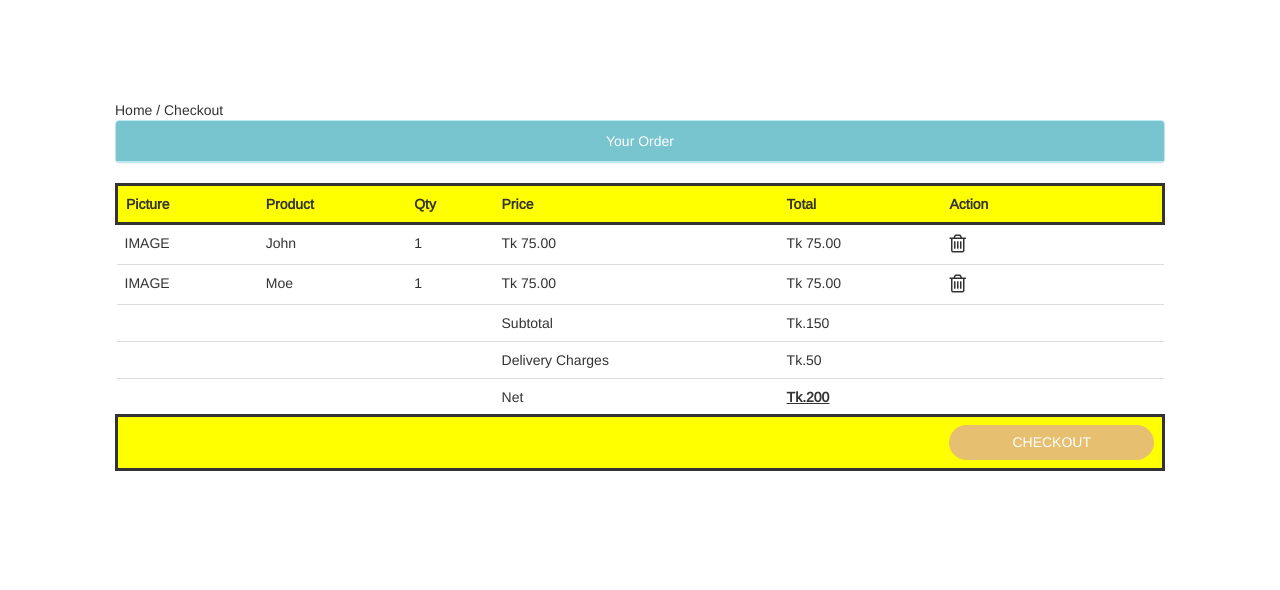
After one commit to mazba07/newDB, a PHP site: page /checkout.php in a window 1280 px wide. The commit adds this page. Shown: the top 590 px of the page. Run offline with PHP 8.4, Linux system fonts and the light colour scheme; style sheets or scripts are compiled from the project's sources; some libraries are stand-ins or nearby versions.

Commit message:
Checkout 1

```diff
--- /dev/null
+++ b/checkout.php
@@ -0,0 +1,99 @@
+<!DOCTYPE html>
+<html xmlns="http://www.w3.org/1999/html">
+<head>
+    <link href="resources/css/bootstrap.css" rel='stylesheet' type='text/css' />
+    <script src="resources/js/jquery.min.js"></script>
+    <script src="resources/js/new_drugbd.js"></script>
+    <link href="resources/css/new_drugdb.css" rel="stylesheet" type="text/css" media="all" />
+    <link href="https://maxcdn.bootstrapcdn.com/font-awesome/4.5.0/css/font-awesome.min.css" rel="stylesheet" integrity="sha384-XdYbMnZ/QjLh6iI4ogqCTaIjrFk87ip+ekIjefZch0Y+PvJ8CDYtEs1ipDmPorQ+" crossorigin="anonymous">
+    <meta name="viewport" content="width=device-width, initial-scale=1">
+    <meta http-equiv="Content-Type" content="text/html; charset=utf-8" />
+
+    <link href='http://fonts.googleapis.com/css?family=Lato:100,300,400,700,900' rel='stylesheet' type='text/css'>
+    <link rel="stylesheet" type="text/css" href="http://fonts.googleapis.com/css?family=Arimo" />
+</head>
+<body>
+
+
+
+  <div class="container-fluid">
+   <div class="row">
+    <div class="col-md-12">
+        <div class="table-responsive" style="padding: 100px;">
+            <p>Home / Checkout</p>
+            <div class="panel panel-info">
+                <div class="panel-heading panel-heading-custom text-center"> Your Order</div>
+            </div>
+          <table class="table" id="orderDetailsCheckout">
+            <thead>
+            <tr>
+                <th>Picture</th>
+                <th>Product</th>
+                <th>Qty</th>
+                <th>Price</th>
+                <th>Total</th>
+                <th>Action</th>
+            </tr>
+            </thead>
+              <tbody>
+              <tr>
+                  <td> IMAGE </td>
+                  <td>John</td>
+                  <td>1</td>
+                  <td>Tk 75.00</td>
+                  <td>Tk 75.00</td>
+                  <td><i class="fa fa-trash-o" style=" font-size: 1.5em;"></i></td>
+              </tr>
+              <tr>
+                  <td> IMAGE </td>
+                  <td>Moe</td>
+                  <td>1</td>
+                  <td>Tk 75.00</td>
+                  <td>Tk 75.00</td>
+                  <td><i class="fa fa-trash-o" style=" font-size: 1.5em;"></i></td>
+              </tr>
+              <tr>
+                  <td></td><td></td><td></td>
+                  <td>Subtotal</td>
+                  <td>Tk.150</td>
+                  <td></td>
+              </tr>
+              <tr>
+                  <td></td>
+                  <td></td>
+                  <td></td>
+                  <td>Delivery Charges</td>
+                  <td>Tk.50</td>
+                  <td></td>
+              </tr>
+              <tr>
+                  <td></td>
+                  <td></td>
+                  <td></td>
+                  <td>Net</td>
+                  <td><ins><b>Tk.200</b></ins></td>
+                  <td></td>
+              </tr>
+              <tr></tr>
+              <tr></tr>
+              <tr></tr>
+              <tr>
+
+                  <td></td>
+                  <td></td>
+                  <td></td>
+                  <td></td>
+                  <td></td>
+                  <td><div class="checkoutBtn text-center"> <h5>CHECKOUT</h5></div></td>
+              </tr>
+              </tbody>
+          </table>
+        </div>
+    </div>
+   </div>
+
+  </div>
+<script>document.body.style.backgroundColor = "white";</script>
+
+</body>
+</html>
--- a/resources/css/new_drugdb.css
+++ b/resources/css/new_drugdb.css
@@ -58,7 +58,7 @@ ul{
 .top-menu ul li{
     display:inline-block;
 }
-.top-menu ul li a{
+.top-menu a{
     display:block;
     padding:0.5em 0.5em 0 0.5em;
     color:#fff;
@@ -609,6 +609,147 @@ a span.icon4:hover{
     background-color:transparent !important;
     border:none !important;
 }
-li:hover{
+.foot li:hover{
     color:white   !important;
 }
+
+.dropdown-menu{
+    background: whitesmoke;
+    padding:15px;
+    margin-top: 19px;
+}
+
+.dropdown-menu > li{
+    /*color: #FFFFFF;*/
+}
+.dropdown-menu > li > a:focus,
+.dropdown-menu > li > a:hover{
+    background-color: #2CADAD !important;
+    color: #FFFFFF !important;
+}
+
+
+/* CHECKOUT PAGE */
+
+.panel-info > .panel-heading-custom {
+    background: #78C5CF; color: white;
+}
+
+.checkoutBtn{
+    border-radius: 25px;
+    background: #E6BF70; color: white;
+    padding: 5% ;
+    font-size: 1px;
+}
+
+#orderDetailsCheckout tr:nth-last-child(-n+3){
+    background: yellow;
+    border: solid;
+}
+
+.padded{
+    padding: 5px;
+}
+
+   .shopping-cart {
+       margin: 0;
+       padding-top: 20px;
+       border-top: 1px solid #eee;
+   }
+
+.wrap{
+    min-height: 600px;
+}
+
+.column-labels {
+    display: none;
+}
+
+.group, .shopping-cart, .column-labels, .product, .totals-item {
+    zoom: 1;
+}
+
+.column-labels label {
+    padding-bottom: 15px;
+    margin-bottom: 15px;
+}
+.column-labels .product-image, .column-labels .product-details, .column-labels .product-removal {
+    text-indent: -9999px;
+}
+
+.group:before, .shopping-cart:before, .column-labels:before, .product:before, .totals-item:before,
+.group:after,
+.shopping-cart:after,
+.column-labels:after,
+.product:after,
+.totals-item:after {
+    content: '';
+    display: table;
+}
+
+.product-image {
+    float: left;
+    width: 10%;
+}
+
+.product-details {
+    float: left;
+    width: 30%;
+}
+
+.product-price {
+    float: left;
+    width: 12%;
+}
+
+.product-quantity {
+    float: left;
+    width: 20%;
+}
+
+.product-removal {
+    float: left;
+    width: 9%;
+}
+
+.product-line-price {
+    float: left;
+    width: 12%;
+    text-align: right;
+}
+
+
+.product {
+    margin-bottom: 20px;
+    padding-bottom: 10px;
+    border-bottom: 1px solid #eee;
+}
+.product .product-image {
+    text-align: center;
+}
+.product .product-image img {
+    width: 80px;
+}
+.product .product-details .product-title {
+    margin-right: 20px;
+    font-family: "HelveticaNeue-Medium", "Helvetica Neue Medium";
+}
+.product .product-details .product-description {
+    margin: 5px 20px 5px 0;
+    line-height: 1.4em;
+}
+.product .product-quantity input {
+    width: 40px;
+}
+.product .remove-product {
+    border: 0;
+    padding: 4px 8px;
+    background-color: #c66;
+    color: #fff;
+    font-family: "HelveticaNeue-Medium", "Helvetica Neue Medium";
+    font-size: 12px;
+    border-radius: 3px;
+}
+.product .remove-product:hover {
+    background-color: #a44;
+}
```
Also changed, not shown: index.php (+14 -10 lines), resources/css/checkout.css (added).
